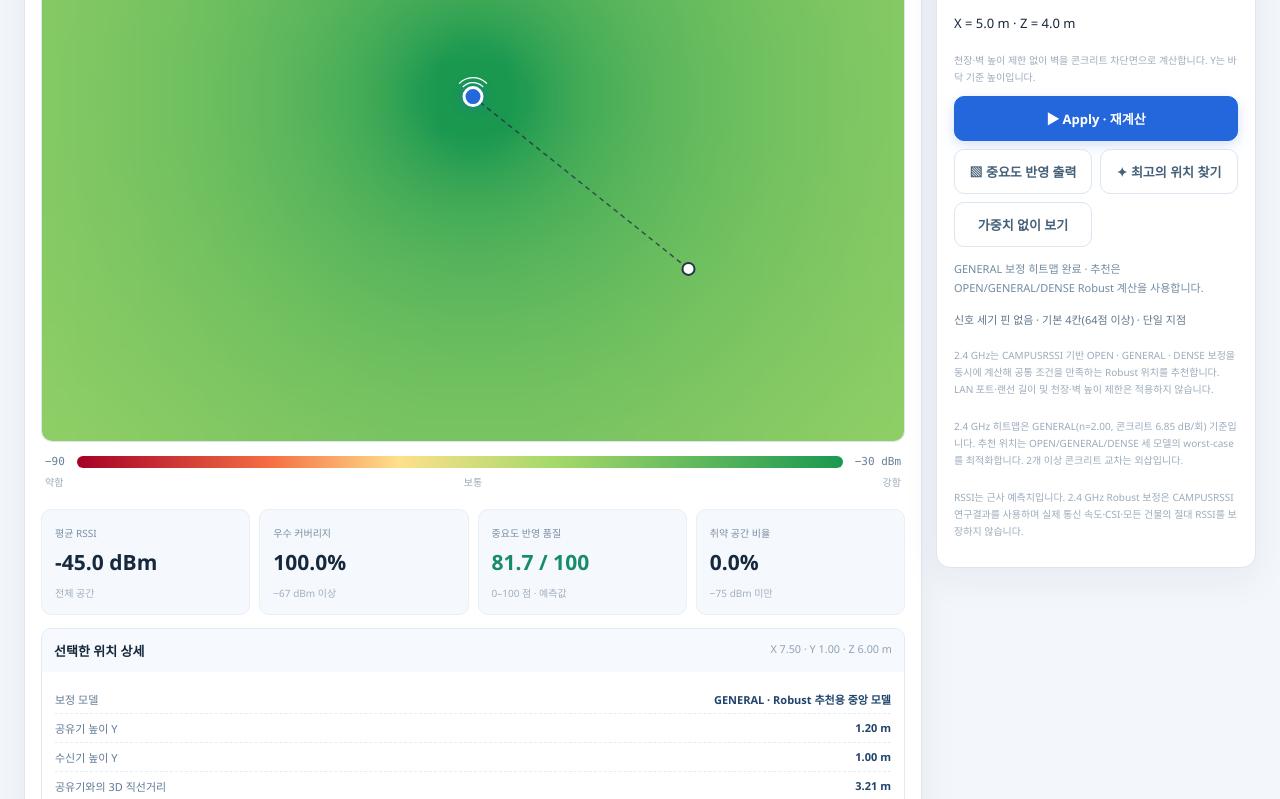
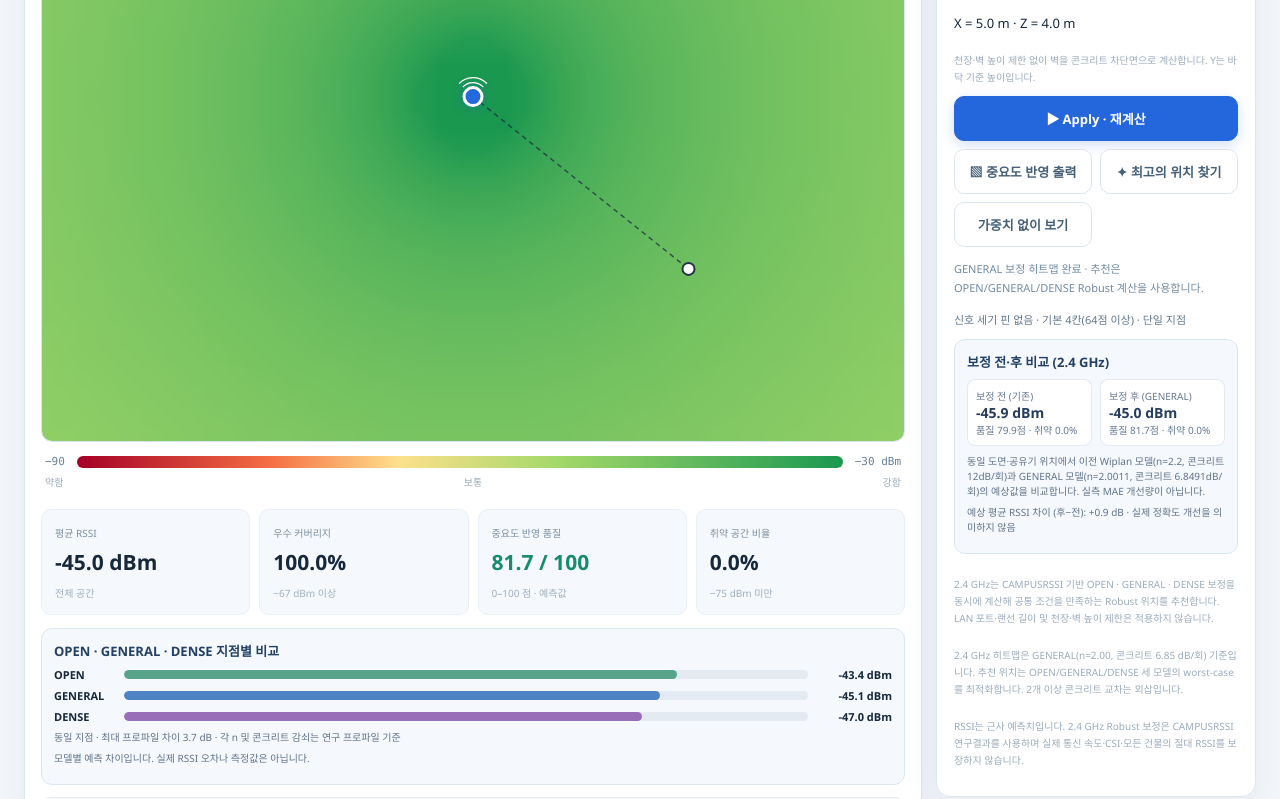
Before and after one commit to jkd04255/wifi, a plain HTML site: page preview/stage4_offline.html in a window 1280 px wide. Both pictures are taken after a click on the button "Apply · Wi-Fi 출력량 보기 →". Shown: the part 468-1267 px from the top of the page. Drawn offline with Linux system fonts and the light colour scheme.

Commit message:
feat(wifi): render three-profile RSSI meters, pre/post model comparison and worst-case pin margins

```diff
--- a/preview/stage4_offline.html
+++ b/preview/stage4_offline.html
@@ -417,7 +417,7 @@ function toast(msg){const e=$('toast');e.textContent=msg;e.classList.add('show')
 function pushUndoSnapshot(snapshot){undoStack.push(snapshot);if(undoStack.length>30)undoStack.shift()}
 function pushUndo(){pushUndoSnapshot(JSON.stringify(L))}
 function changed(reason='도면이 변경되었습니다. Apply를 눌러 재계산하세요.'){
- dirty=true;best=null;$('recommendation').hidden=true;$('dirtyPill').textContent='● 재계산 필요';$('dirtyPill').classList.add('dirty');
+ dirty=true;best=null;$('recommendation').hidden=true;for(const id of ['profileComparison','calibrationComparison','topThreeCandidates'])$(id).hidden=true;$('dirtyPill').textContent='● 재계산 필요';$('dirtyPill').classList.add('dirty');
  $('statusLine').classList.remove('error');$('statusLine').textContent=reason;syncLayout();syncSelectedRequired();renderEditor();renderHeat();renderElements();renderRequiredStatus();
 }
 function applied(){dirty=false;$('dirtyPill').textContent='● 최신 결과';$('dirtyPill').classList.remove('dirty')}
@@ -606,7 +606,12 @@ function renderRequiredStatus(){
   head.append(name,pill);
   const score=document.createElement('div');score.style.cssText='font-size:12px;margin-top:7px;color:#44556c';
   score.textContent=(robustMode?'현재 3프로파일 최악 예상 ':'현재 예상 ')+fmt(before,1)+'점 ('+(beforeOK?'충족':'미달')+')'+(after===null?'':(robustMode?' → Robust 추천 최악 예상 ':' → 추천 예상 ')+fmt(after,1)+'점 ('+(afterOK?'충족':'미달')+')');
-  row.append(head,score);box.appendChild(row);
+  row.append(head,score);
+  const margin=document.createElement('div');margin.className='pin-margin';
+  const delta=before-minimum,afterDelta=after===null?null:after-minimum;
+  margin.textContent='핀 최악 여유점수 '+(delta>=0?'+':'')+fmt(delta,1)+'점'+(afterDelta===null?'':' → 추천 '+(afterDelta>=0?'+':'')+fmt(afterDelta,1)+'점');
+  margin.style.color=(afterDelta===null?delta:afterDelta)>=-1e-8?'#147454':'#bc4b40';
+  row.appendChild(margin);box.appendChild(row);
  });
  const caveat=document.createElement('p');caveat.style.cssText='font-size:10px;color:#718096;margin:6px 0 0';
  caveat.textContent='칸수는 Wiplan 내부 점수이며 실제 휴대폰 표시와 다릅니다. 2.4 GHz는 CAMPUSRSSI 기반 경험 보정 및 OPEN/GENERAL/DENSE 최악값을 사용합니다. 각 가정의 절대 RSSI는 보증하지 않으며 5 GHz는 미보정입니다.';
@@ -655,7 +660,7 @@ function renderHeat(){const {w,h}=resizeCanvas(heat,hCtx);hCtx.clearRect(0,0,w,h
  if(weighted)paintImportanceLayer(hCtx,L.importanceStrokes||[],w,h,sx,sy);
  hCtx.beginPath();hCtx.setLineDash([5,4]);hCtx.lineWidth=1.5;hCtx.strokeStyle='#202c40bb';hCtx.moveTo(L.router.x*sx,L.router.z*sy);hCtx.lineTo(probe.x*sx,probe.z*sy);hCtx.stroke();hCtx.setLineDash([]);
  drawWalls(hCtx,sx,sy);drawRouter(hCtx,L.router.x*sx,L.router.z*sy,9);
- for(const pin of (L.requiredPins||[]))drawRequiredPin(hCtx,pin,sx,sy,requiredMinimum(pin)+1e-8>=signalMinScore(pin));
+ for(const pin of (L.requiredPins||[]))drawRequiredPin(hCtx,pin,sx,sy,robustRequiredMinimum(pin,L.router)+1e-8>=signalMinScore(pin));
  renderRequiredStatus();
  if(best){hCtx.save();hCtx.strokeStyle='#fffffe';hCtx.lineWidth=4;hCtx.beginPath();hCtx.arc(best.best.x*sx,best.best.z*sy,13,0,Math.PI*2);hCtx.stroke();hCtx.strokeStyle='#8e32d7';hCtx.lineWidth=2.5;hCtx.stroke();hCtx.font='bold 10px Malgun Gothic,sans-serif';hCtx.fillStyle='#6310c8';hCtx.fillText('BEST',best.best.x*sx+16,best.best.z*sy-11);hCtx.restore();}
  hCtx.beginPath();hCtx.arc(probe.x*sx,probe.z*sy,6,0,2*Math.PI);hCtx.fillStyle='#fff';hCtx.fill();hCtx.lineWidth=2;hCtx.strokeStyle='#263347';hCtx.stroke();
@@ -926,17 +931,61 @@ $('frequencySelect').onchange=e=>{setRouterField('frequency',Number(e.target.val
 $('powerInput').onchange=e=>setRouterField('txPowerDbm',e.target.value,0,35);
 $('gainInput').onchange=e=>setRouterField('antennaGainDbi',e.target.value,-10,20);
 $('exponentInput').onchange=e=>{if(Number(L.router.frequency)===2.4){toast('2.4 GHz는 CAMPUSRSSI Robust 보정으로 감쇠 지수를 자동 적용합니다.');syncLayout();return;}const n=Number(e.target.value);if(!Number.isFinite(n)||n<1||n>6){toast('감쇠 지수는 1–6입니다.');syncLayout();return;}L.modelOverrides=L.modelOverrides||{};L.modelOverrides.pathLossExponent=n;changed('5 GHz 감쇠 모델이 변경되었습니다. Apply를 눌러 주세요.');};
-function resetStats(){for(const id of ['meanStat','goodStat','scoreStat','weakStat'])$(id).textContent='—';$('probeReadout').textContent='히트맵의 지점을 클릭하면 공유기 거리, 재질별 손실 및 최종 예상 RSSI가 표시됩니다.';}
+function resetStats(){for(const id of ['meanStat','goodStat','scoreStat','weakStat'])$(id).textContent='—';$('probeReadout').textContent='히트맵의 지점을 클릭하면 공유기 거리, 재질별 손실 및 최종 예상 RSSI가 표시됩니다.';for(const id of ['profileComparison','calibrationComparison','topThreeCandidates'])$(id).hidden=true;}
 function setBusy(busy){for(const id of ['applyBtn','weightBtn','optimizeBtn','plainBtn'])$(id).disabled=busy;}
 async function simulate(w){weighted=w;setBusy(true);$('statusLine').classList.remove('error');$('statusLine').textContent='전파 손실을 계산하고 있습니다…';
  await new Promise(resolve=>setTimeout(resolve,25));
  try{result=window.WifiEngine.grid(L,.25,w);$('engineMode').textContent=Number(L.router.frequency)===2.4?'오프라인 JS · CAMPUSRSSI GENERAL + Robust 추천':'오프라인 JS · 5 GHz 미보정 예측';
- applied();best=null;$('recommendation').hidden=true;$('heatmapEmpty').style.display='none';renderHeat();renderStats();renderProbe();$('statusLine').textContent=Number(L.router.frequency)===2.4?(w?'GENERAL 히트맵 + 중요도 평가 완료 · 추천은 OPEN/GENERAL/DENSE Robust 계산을 사용합니다.':'GENERAL 보정 히트맵 완료 · 추천은 OPEN/GENERAL/DENSE Robust 계산을 사용합니다.'):(w?'5 GHz 중요도 반영 예측 완료 · 실측 보정은 적용되지 않았습니다.':'5 GHz 예측 완료 · 실측 보정은 적용되지 않았습니다.');
+ applied();best=null;$('recommendation').hidden=true;$('heatmapEmpty').style.display='none';renderHeat();renderStats();renderProbe();renderCalibrationComparison();$('statusLine').textContent=Number(L.router.frequency)===2.4?(w?'GENERAL 히트맵 + 중요도 평가 완료 · 추천은 OPEN/GENERAL/DENSE Robust 계산을 사용합니다.':'GENERAL 보정 히트맵 완료 · 추천은 OPEN/GENERAL/DENSE Robust 계산을 사용합니다.'):(w?'5 GHz 중요도 반영 예측 완료 · 실측 보정은 적용되지 않았습니다.':'5 GHz 예측 완료 · 실측 보정은 적용되지 않았습니다.');
  }catch(e){$('statusLine').classList.add('error');$('statusLine').textContent='계산 실패: '+e.message;toast('계산 실패: '+e.message)}finally{setBusy(false)}
 }
 function renderStats(){if(!result)return;const s=result.statistics;
  $('meanStat').textContent=fmt(s.meanDbm)+' dBm';$('goodStat').textContent=fmt(s.coverageGoodPct)+'%';$('scoreStat').textContent=fmt(s.qualityScore)+' / 100';$('weakStat').textContent=fmt(s.coverageWeakPct)+'%';
  $('scoreStat').style.color=s.qualityScore>=65?'#168b6d':s.qualityScore>=40?'#a6771a':'#d65b50';
+}
+function renderProfileComparison(){
+ const panel=$('profileComparison');
+ if(!result||dirty||Number(L.router.frequency)!==2.4){panel.hidden=true;return;}
+ const box=$('profileComparisonRows');box.replaceChildren();
+ const readings=window.WifiEngine.calibrationProfileNames.map(name=>{
+  const config=window.WifiEngine.profileSettings(L,name);
+  return {name,rssi:window.WifiEngine.value(L,probe.x,probe.z,config),n:config.n,alpha:config.wallLoss.concrete};
+ });
+ const min=Math.min(...readings.map(r=>r.rssi)),max=Math.max(...readings.map(r=>r.rssi));
+ for(const reading of readings){
+  const row=document.createElement('div');row.className='profile-row';
+  const label=document.createElement('b');label.textContent=reading.name;
+  const meter=document.createElement('div');meter.className='profile-meter';
+  const fill=document.createElement('span');fill.dataset.profile=reading.name;
+  fill.style.width=clamp((reading.rssi+100)/70*100,0,100).toFixed(1)+'%';meter.appendChild(fill);
+  const score=document.createElement('strong');score.textContent=fmt(reading.rssi,1)+' dBm';
+  row.append(label,meter,score);box.appendChild(row);
+ }
+ const note=document.createElement('p');note.className='comparison-note';
+ note.textContent='동일 지점 · 최대 프로파일 차이 '+fmt(max-min,1)+' dB · 각 n 및 콘크리트 감쇠는 연구 프로파일 기준';
+ box.appendChild(note);panel.hidden=false;
+}
+function renderCalibrationComparison(){
+ const panel=$('calibrationComparison');
+ if(!result||dirty||Number(L.router.frequency)!==2.4){panel.hidden=true;return;}
+ const cfg=window.WifiEngine.baselineSettings(L);
+ const legacyValues=result.values.map((row,r)=>row.map((v,c)=>{
+  const x=Math.min(L.width,(c+.5)*result.gridStep),z=Math.min(L.depth,(r+.5)*result.gridStep);
+  return window.WifiEngine.value(L,x,z,cfg);
+ }));
+ const before=window.WifiEngine.score(legacyValues,result.weights),after=result.statistics;
+ const box=$('calibrationComparisonRows');box.replaceChildren();
+ for(const [label,s] of [['보정 전 (기존)',before],['보정 후 (GENERAL)',after]]){
+  const item=document.createElement('div'),title=document.createElement('small'),value=document.createElement('strong'),details=document.createElement('small');
+  title.textContent=label;value.textContent=fmt(s.meanDbm,1)+' dBm';
+  details.textContent='품질 '+fmt(s.qualityScore,1)+'점 · 취약 '+fmt(s.coverageWeakPct,1)+'%';
+  item.append(title,value,details);box.appendChild(item);
+ }
+ const difference=document.createElement('p');difference.className='comparison-note';
+ difference.textContent='예상 평균 RSSI 차이 (후−전): '+(after.meanDbm>=before.meanDbm?'+':'')+fmt(after.meanDbm-before.meanDbm,1)+' dB · 실제 정확도 개선을 의미하지 않음';
+ panel.appendChild(difference);
+ const old=panel.querySelectorAll('.comparison-note');for(let i=0;i<old.length-1;i++){if(old[i].textContent.startsWith('예상 평균'))old[i].remove();}
+ panel.hidden=false;
 }
 function renderProbe(){if(!result)return;
  const d=window.WifiEngine.value(L,probe.x,probe.z,undefined,true);
@@ -946,6 +995,7 @@ function renderProbe(){if(!result)return;
  ...d.walls.map(w=>[(materials[w.material]||w.material)+' 통과','−'+fmt(w.lossDb)+' dB']),
  ['벽 통과 손실 합계','−'+fmt(d.wallLossDb)+' dB'],...(concreteHits>=2&&Number(L.router.frequency)===2.4?[['다중 콘크리트 교차',concreteHits+'회 · 0/1회 실측 기반 선형 외삽']]:[]),...(weighted?[['해당 위치 중요도',fmt(window.WifiEngine.weight(L,probe.x,probe.z),2)+'배']]:[]),['최종 예상 RSSI',fmt(d.rssiDbm)+' dBm']];
  const box=$('probeReadout');box.replaceChildren();for(const [i,v] of items){const div=document.createElement('div');div.className='readout-row'+(i==='최종 예상 RSSI'?' main':'');const a=document.createElement('span');a.textContent=i;const b=document.createElement('strong');b.textContent=v;div.append(a,b);box.appendChild(div);}
+ renderProfileComparison();
 }
 $('applyBtn').onclick=()=>simulate(false);$('weightBtn').onclick=()=>simulate(true);$('plainBtn').onclick=()=>simulate(false);
 $('useBestBtn').onclick=async()=>{if(!best)return;pushUndo();L.router.x=best.best.x;L.router.z=best.best.z;best=null;changed('추천 위치를 적용했습니다. 히트맵을 갱신합니다.');await simulate(weighted)};
```
